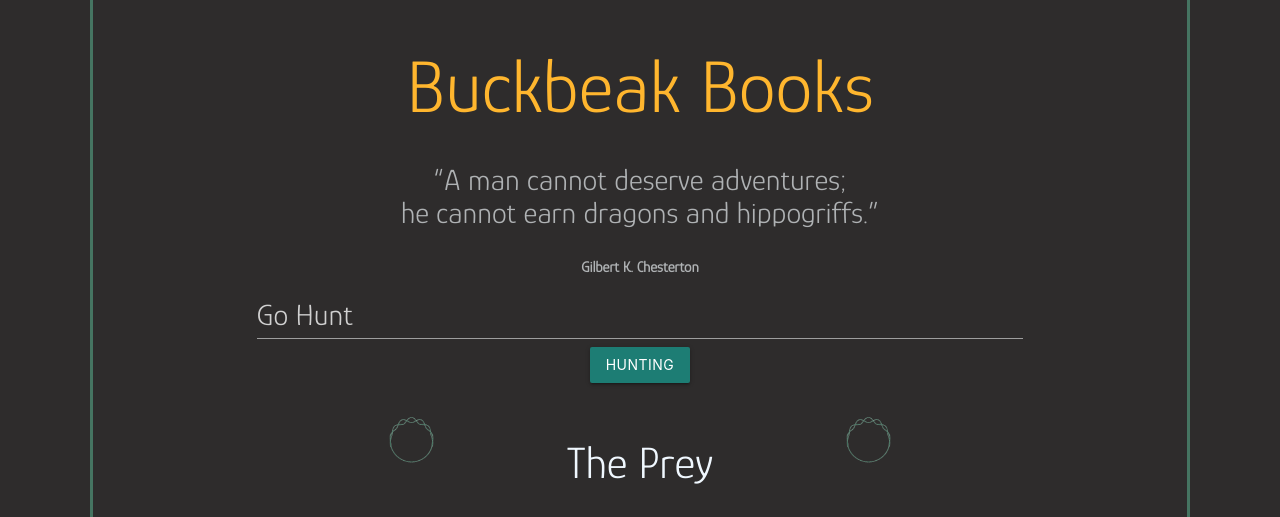
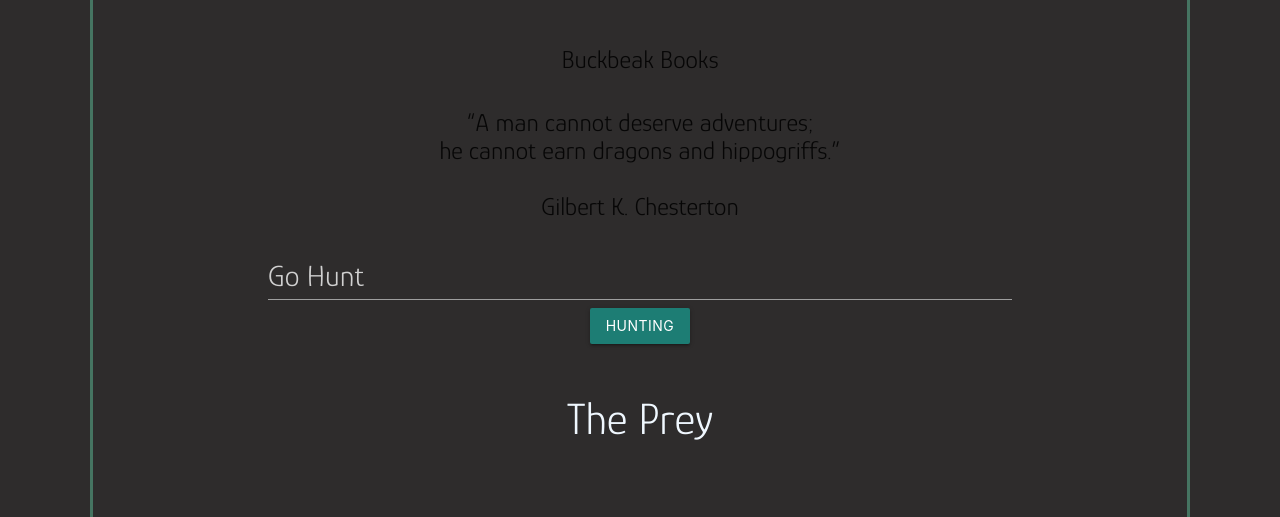
Before and after one commit to dartaryan/buckbeak, a plain HTML site: page index.html in a window 1280 px wide. Both pictures are taken after a click on the button "HUNTING". Shown: the part 204-721 px from the top of the page. Drawn offline with nearby package versions, Linux system fonts and the light colour scheme.

Commit message:
fix sizing

```diff
--- a/css/style.css
+++ b/css/style.css
@@ -36,7 +36,7 @@ h1 {
   border-radius: 2rem;
   flex-direction: row;
   padding: 1rem;
-  margin-bottom: 25%;
+  margin-bottom: 5%;
   transition-delay: 1s;
   transition: transform 1s ease-out;
 }
@@ -87,7 +87,10 @@ p {
 }
 
 .bookCard:hover {
-  transform: scale(1.3);
+  transform: scale(1.1);
+  box-shadow:
+  inset 0 -3em 3em rgba(0,0,0,0.1),
+  0.3em 0.3em 1em rgba(0,0,0,0.3);
 }
 
 .image_div {
@@ -111,7 +114,7 @@ p {
 }
 
 ::-webkit-scrollbar {
-  width: 15px;
+  width: 25px;
 }
 
 ::-webkit-scrollbar-track {
@@ -127,7 +130,7 @@ p {
 }
 
 #preyDiv {
-  display: flex;
+  /* display: flex; */
   text-align: center;
   margin-bottom: 10%;
 }
--- a/index.html
+++ b/index.html
@@ -13,11 +13,11 @@
     <div class="container">
         <div id="title" class="center">
           <img id ="introImage" src="img/hippogriff.gif" alt="hippogriff">
-            <h1 id="header" class="text-center mt-5">Buckbeak Books</h1>
-            <h2 id="introQuote" class="text-center mt-5">“A man cannot deserve adventures; <br> he cannot earn dragons and hippogriffs.”</h2>
-            <h3 id="saidBy" class="text-center mt-5">Gilbert K. Chesterton</h3>
+            <h1  class="flow-text">Buckbeak Books</h1>
+            <h2  class="flow-text">“A man cannot deserve adventures; <br> he cannot earn dragons and hippogriffs.”</h2>
+            <h3  class="flow-text">Gilbert K. Chesterton</h3>
       <div class="row">
-        <div id="input" class="input-group mx-auto col-lg-6 col-md-8 col-sm-12">
+        <div id="input" class="input-field col s12 m12 l12">
           <input
             id="search-box"
             type="text"
@@ -31,9 +31,9 @@
 
     <div id="book-list">
       <div id="preyDiv">
-        <img src="/buckbeak/img/prey.gif" alt="prey1" class="preyImg">
+
         <h2 class="text-center">The Prey</h2>
-        <img src="/buckbeak/img/prey.gif" alt="prey2" class="preyImg"></h2></div>
+        </div>
       <div id="list-output">
 
       </div>
--- a/js/index.js
+++ b/js/index.js
@@ -44,9 +44,12 @@ function nothingFound() {
 
 function displayResults(data) {
   outputList.innerHTML = "";
-  data.items.forEach((book, index) => {
+  data.items.forEach((book) => {
     let title = book.volumeInfo.title;
-    let author = book.volumeInfo.authors;
+    let author = book.volumeInfo.authors
+      ? book.volumeInfo.authors
+      : "No info about the author of this book";
+
     let description = book.volumeInfo.description
       ? book.volumeInfo.description
       : "No description for this book";
```
